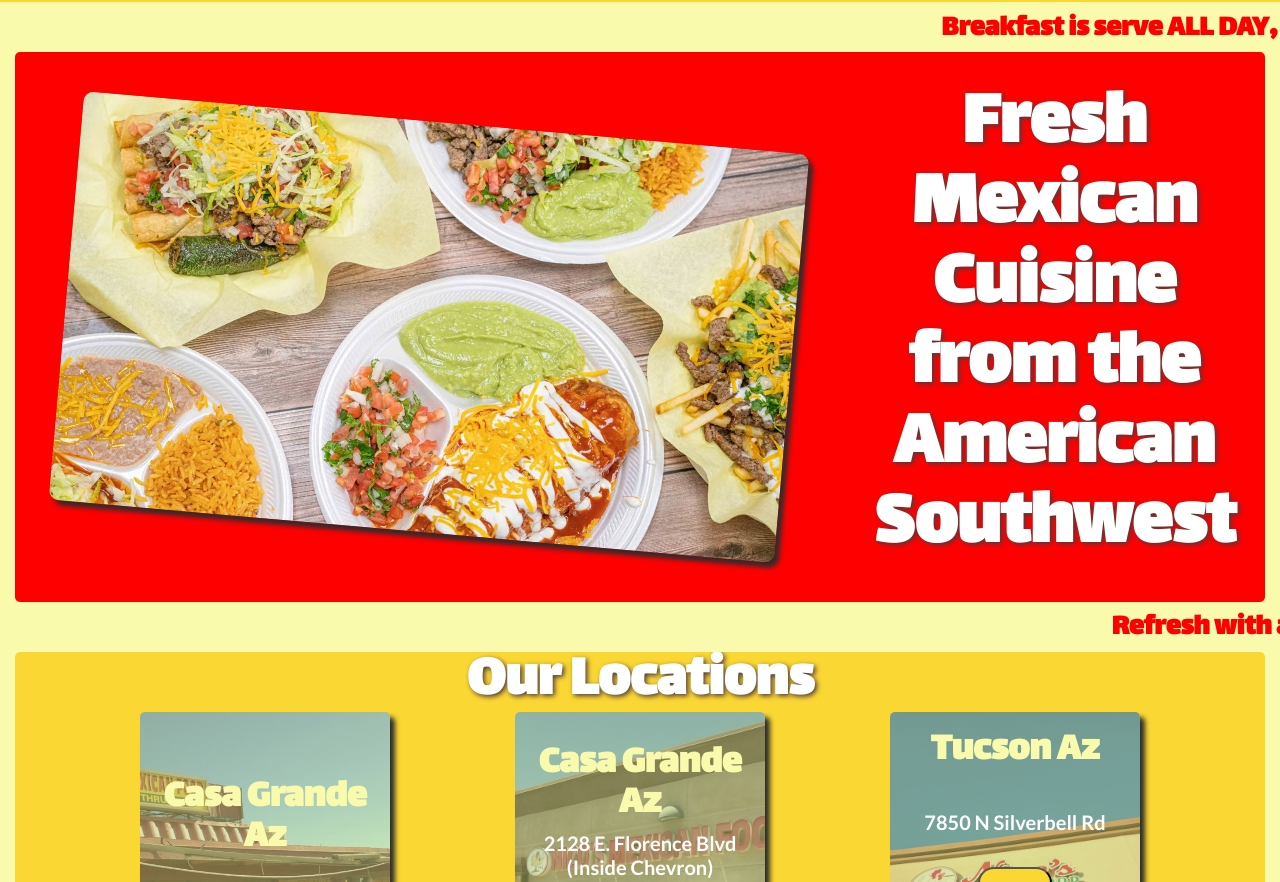
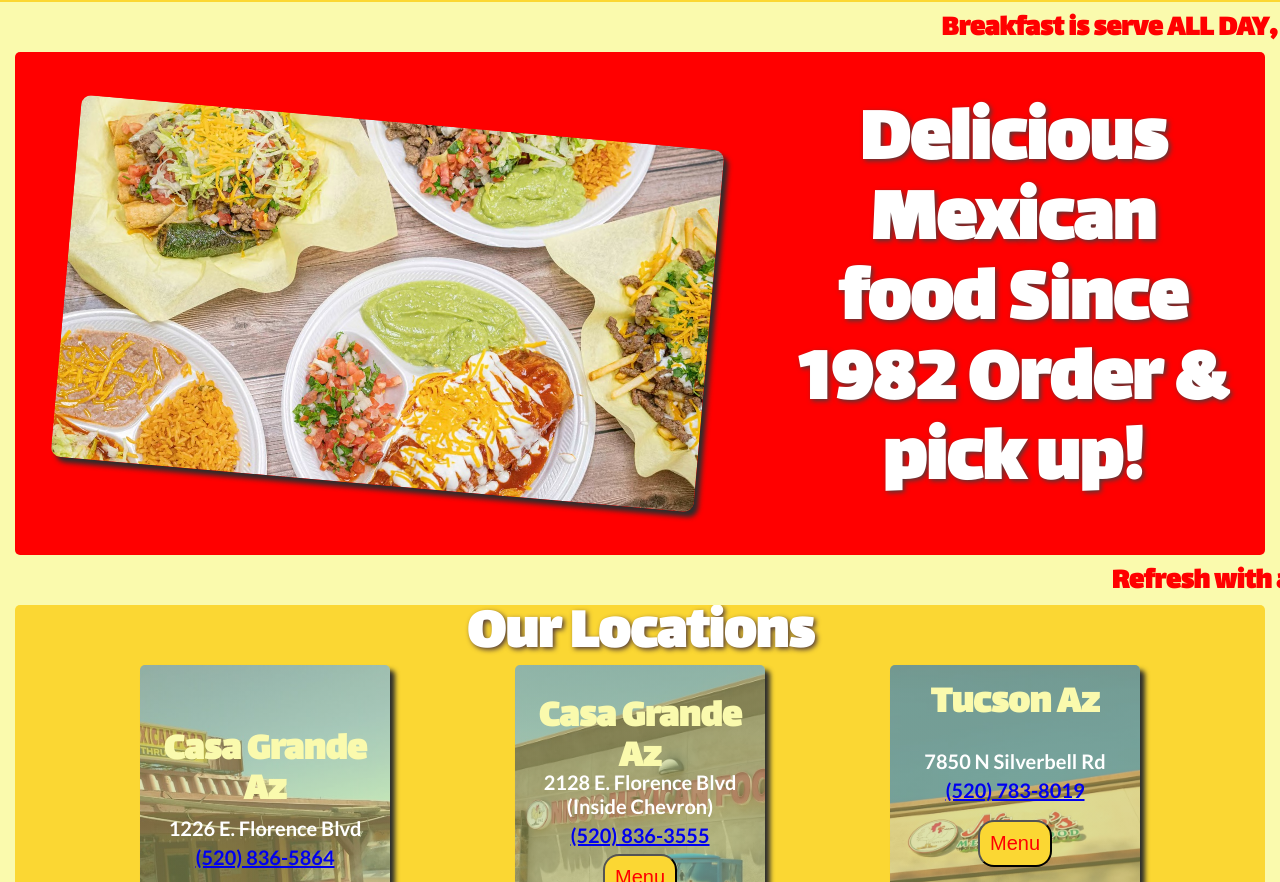
Before and after one commit to ivanmongebadilla/Nicos, a website: page index.html in a window 1280 px wide. Shown: the part 108-990 px from the top of the page. Drawn offline with Linux system fonts and the light colour scheme; a web font is replaced by a local one.

Commit message:
Add phone numbers, change some text and small improvments

```diff
--- a/index.html
+++ b/index.html
@@ -55,7 +55,8 @@
             </div>
             <div class="intro_container_right">
                 <h2 id="introtxt">
-                    Fresh Mexican Cuisine from the American Southwest
+                    Delicious Mexican food Since 1982
+                    Order & pick up!
                 </h2>
             </div>
 
@@ -89,6 +90,9 @@
                     </div>
                     <div class="locations_container_cards-card-address">
                         <p>1226 E. Florence Blvd</p>
+                        <p><a href="tel:+15208365864">
+                            (520) 836-5864
+                        </a></p>
                     </div>
                     <a href="../Nicos/resources/Black White Simple Restaurant Food Bi Fold Brochure.pdf.pdf" target="_blank" rel="noopener noreferrer">
                         <button class="button" role="button">Menu</button>
@@ -108,6 +112,9 @@
                     </div>
                     <div class="locations_container_cards-card-address">
                         <p>2128 E. Florence Blvd (Inside Chevron)</p>
+                        <p><a href="tel:+15208363555">
+                            (520) 836-3555
+                        </a></p>
                     </div>
                     <a href="../Nicos/resources/Black White Simple Restaurant Food Bi Fold Brochure.pdf.pdf" target="_blank" rel="noopener noreferrer">
                         <button class="button" role="button">Menu</button>
@@ -130,6 +137,9 @@
                     </div>
                     <div class="locations_container_cards-card-address">
                         <p>7850 N Silverbell Rd</p>
+                        <p><a href="tel:+15207838019">
+                            (520) 783-8019
+                        </a></p>
                     </div>
                     <a href="../Nicos/resources/Black White Simple Restaurant Food Bi Fold Brochure.pdf.pdf" target="_blank" rel="noopener noreferrer">
                         <button class="button" role="button">Menu</button>
--- a/javascript/sc.js
+++ b/javascript/sc.js
@@ -4,19 +4,19 @@ let index = 0;
 //JSON for EN / ES
 const translation = {
     en: {
-        intro: "Fresh Mexican Cuisine from the American Southwest",
+        intro: "Delicious Mexican food Since 1982 Order & pick up!",
         history: "What started as a small independent restaurant, has transformed into a popular family business. Nico’s was founded by Nicolas Moran Carreon in San Diego, and in 1993, his brother Prieto opened the first Nico’s in Arizona. Today, 23 locations can be found scattered across San Diego and Arizona. In 2023, the very first Nico’s international location opened its doors in Eindhoven. All locations are run by the children and grandchildren of Nicolas and his brothers and sisters. And business continues to grow; but make no mistake, Nico’s is not a chain or franchise (at least for now).",
         follow: "Follow Us",
         historyTitle: "Our History",
         locationTitle: "Our Locations",
         galleryTitle: "Gallery",
-        annoucment1: "Breakfast is serve ALL DAY, EVERY DAYS!☀️🍳",
+        announcemet1: "Breakfast is serve ALL DAY, EVERY DAYS!☀️🍳",
         announcemet2: "Refresh with authentics and delicious drinks! Ole Fruite Aguas Frescas!🍹",
-        announcemet3: "Real food. Real flavour. Real Mexican",
+        announcemet3: "Real food. Real flavour. Real Mexican!!",
         announcemet4: "Come and try our delicious Mexican food! 🌮🌯"
     },
     es: {
-        intro: "Cocina Mexicana Fresca del Suroeste de los Estados Unidos",
+        intro: "Deliciosa comida mexicana desde 1982 ¡Haz tu pedido y recógelo!",
         history: "Lo que comenzó como un pequeño restaurante independiente se ha transformado en un popular negocio familiar. Nico’s fue fundado por Nicolás Morán Carreón en San Diego, y en 1993, su hermano Prieto abrió el primer Nico’s en Arizona. Hoy en día, hay 23 sucursales repartidas entre San Diego y Arizona. En 2023, la primera ubicación internacional de Nico’s abrió sus puertas en Eindhoven. Todas las sucursales son administradas por los hijos y nietos de Nicolás y sus hermanos y hermanas. Y el negocio sigue creciendo; pero no te equivoques, Nico’s no es una cadena ni una franquicia (al menos por ahora).",
         follow: "Siguenos",
         historyTitle: "Nuestra Historia",
@@ -24,7 +24,7 @@ const translation = {
         galleryTitle: "Galeria",
         announcemet1: "El desayuno se sirve TODO EL DIA! TODOS LOS DIAS! ☀️🍳",
         announcemet2: "Refrescate con bebidas auténticas y deliciosas! ¡Ole Fruite Aguas Frescas!🍹",
-        announcemet3: "Comida real. Sabor real. Mexico real!",
+        announcemet3: "Comida real. Sabor real. Mexico real!!",
         announcemet4: "Ven y prueba nuestras deliciciosa Comida Mexicana! 🌮🌯"
     }
 }
--- a/sass/_header.scss
+++ b/sass/_header.scss
@@ -18,7 +18,7 @@
 
 
       &_right{
-         // flex: 1;
+         flex: 1;
          padding: 3rem;
          align-self: center;
 
@@ -45,7 +45,7 @@
       }
 
       &_left{
-         flex: 2;
+         flex: 1.7;
          padding: 5rem;
          padding-top: 7rem;
          padding-bottom: 7rem;
--- a/sass/_history.scss
+++ b/sass/_history.scss
@@ -15,6 +15,7 @@
         &_left {
             flex: 1;
             text-align: center;
+            align-self: center;
 
             h2 {
                 color: white;
--- a/sass/_locations.scss
+++ b/sass/_locations.scss
@@ -49,6 +49,8 @@
 
                 &-address{
                     display: flex;
+                    flex-direction: column;
+                    gap: 0.5rem;
                     height: 6rem;
                     align-items: center;     /* vertical alignment */
                     justify-content: center; /* optional: horizontal alignment */
```
Also changed, not shown: resources/background4.jpg (added), style/style.css, 1 other file.
